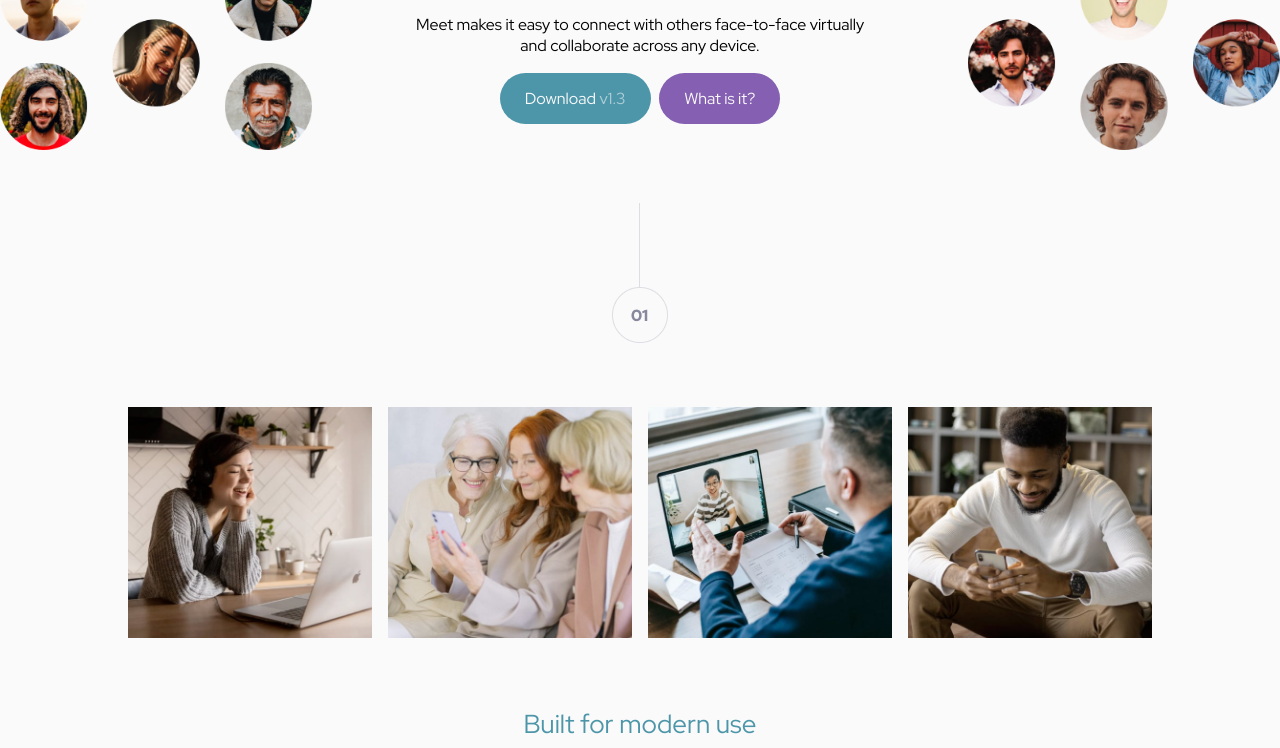
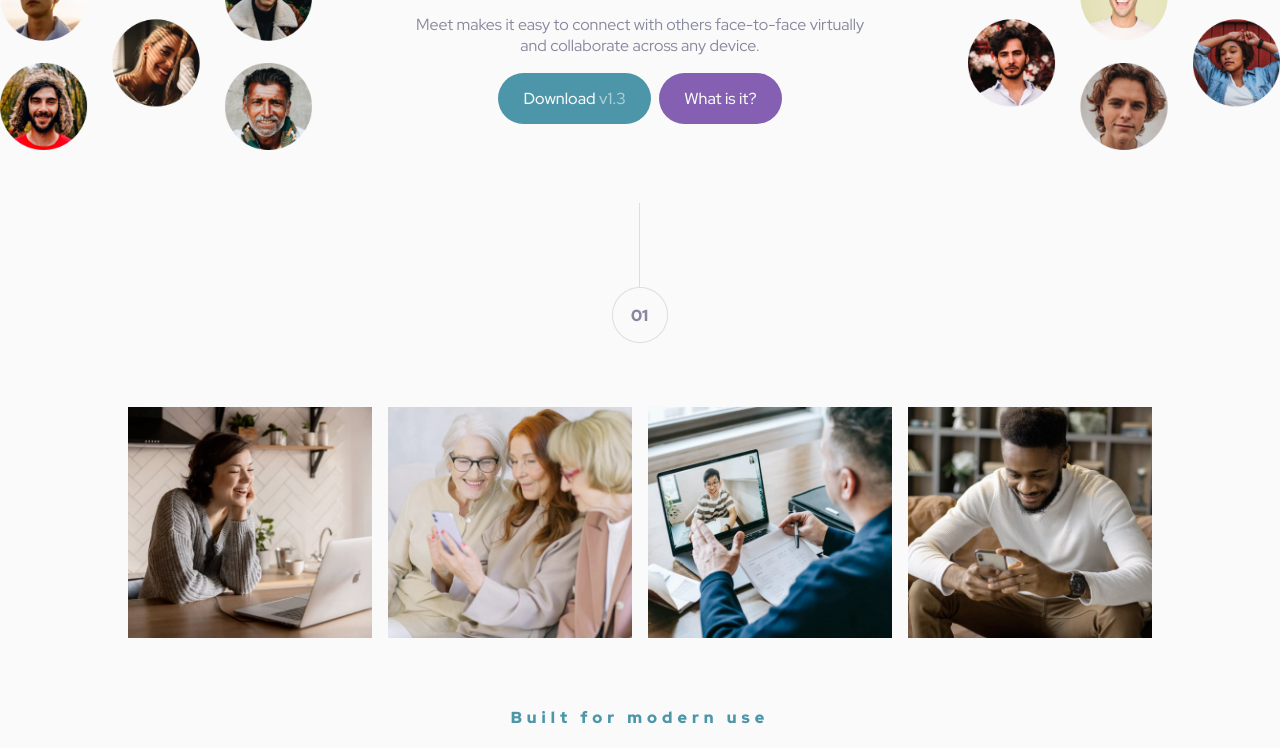
Before and after one commit to therealmaduanusi/meet-landing, a plain HTML site: page index.html in a window 1280 px wide. Shown: the part 176-924 px from the top of the page. Drawn offline with Linux system fonts and the light colour scheme.

Commit message:
modified:   style.css     (font, color, gap)

```diff
--- a/style.css
+++ b/style.css
@@ -27,6 +27,10 @@ body{
     padding: 15px 25px;
     border-radius: 2rem;
     margin-right: 5px;
+    font-weight: 500;
+}
+.primary-color:hover{
+    background-color: #8FE3F9;
 }
 .secondary-color {
     text-decoration: none;
@@ -34,6 +38,10 @@ body{
     background-color: var(--secondary-color);
     padding: 15px 25px;
     border-radius: 2rem;
+    font-weight: 500;
+}
+.secondary-color:hover{
+    background-color: #D9B8FF;
 }
 
 .secondary-color > span,
@@ -70,6 +78,7 @@ header > .people{
 .text > p{
     margin: 0 auto 2rem auto;
     max-width: 450px;
+    color: var(--grayish-color);
 }
 
 header > .nextbar{
@@ -98,7 +107,9 @@ main > .content{
 }
 .content > p:nth-child(1){
     color: var(--primary-color);
-    font-size: 26px;
+    font-weight: 900;
+    white-space: nowrap;
+    letter-spacing: 5px;
 }
 .content > h2{
     margin: 1rem auto;
@@ -107,6 +118,7 @@ main > .content{
 .content > .content-text{
     margin: 1rem auto;
     max-width: 450px;
+    color: var(--grayish-color);
 }
 
 
@@ -170,5 +182,6 @@ footer > .footer-content{
 @media (max-width:375px) {
     main > .img-wrapper{
         grid-template-columns: 1fr 1fr;
+        grid-row-gap: 1rem;
     }
 }
```
